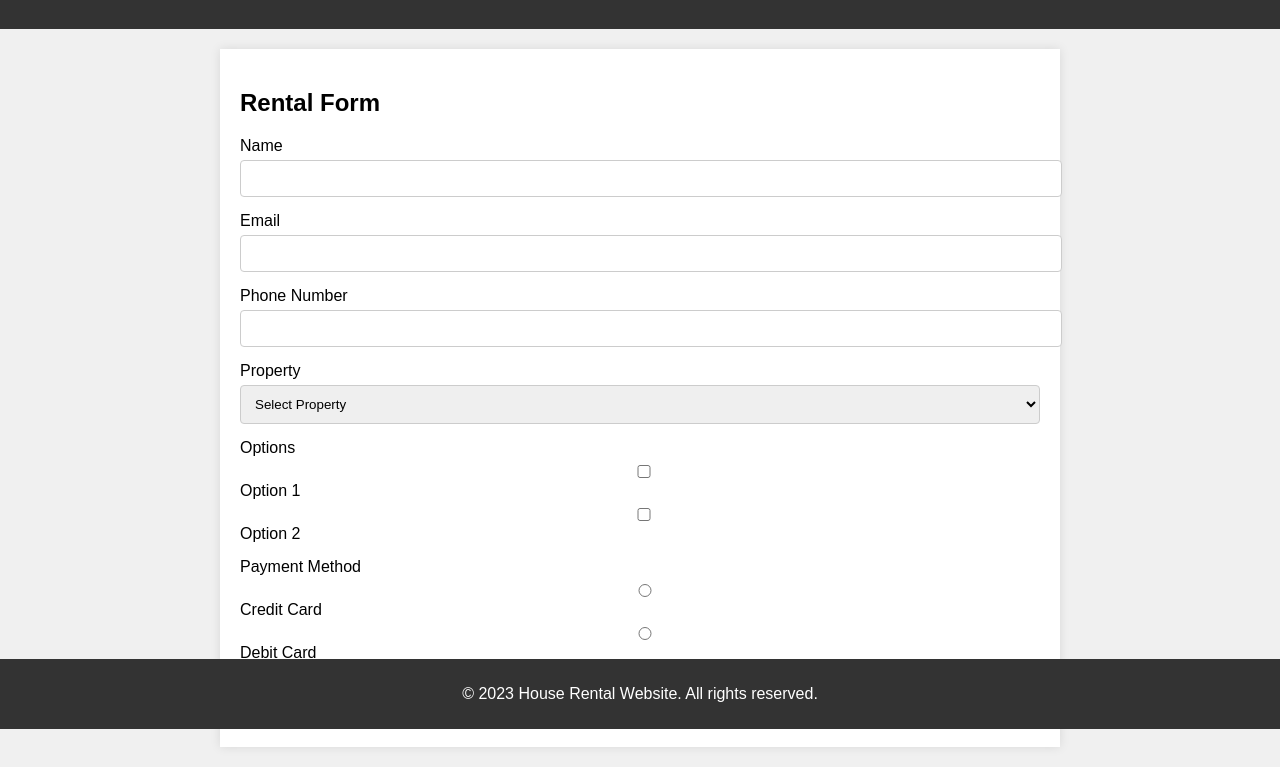
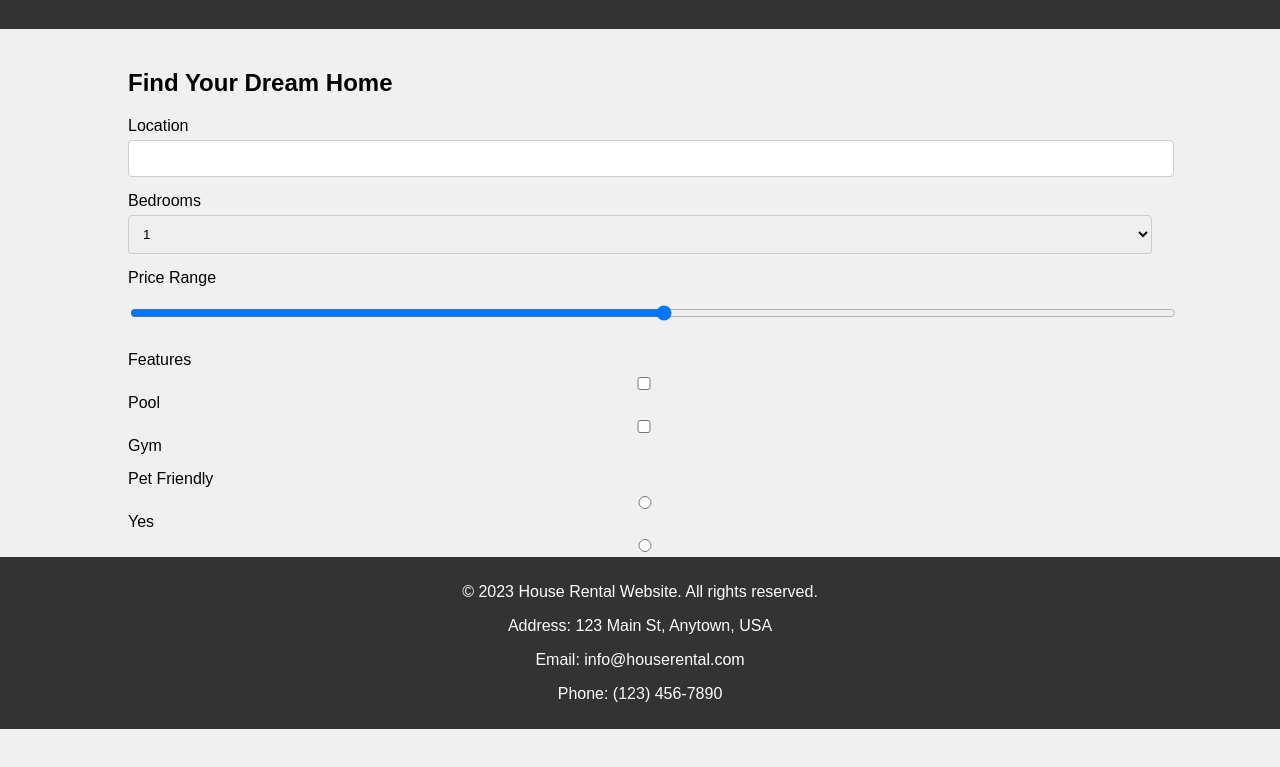
Before and after one commit to srilekhad/phind, a plain HTML site: page index.html in a window 1280 px wide. Shown: the part 71-838 px from the top of the page. After the commit the page ends 800 px from the top, so only its background shows below. Drawn offline with Linux system fonts and the light colour scheme.

Commit message:
Update index.html

```diff
--- a/index.html
+++ b/index.html
@@ -17,21 +17,19 @@
             padding: 10px 0;
             text-align: center;
         }
-        footer {
+        .container {
+            width: 80%;
+            margin: 0 auto;
+            padding: 20px;
+        }
+        .footer {
             background-color: #333;
             color: white;
+            text-align: center;
             padding: 10px 0;
-            text-align: center;
             position: fixed;
             bottom: 0;
             width: 100%;
-        }
-        .container {
-            margin: 20px auto;
-            max-width: 800px;
-            padding: 20px;
-            background-color: white;
-            box-shadow: 0 0 10px rgba(0,0,0,0.1);
         }
         .form-group {
             margin-bottom: 15px;
@@ -47,9 +45,9 @@
             border-radius: 4px;
         }
         .form-group button {
-            padding: 10px 20px;
             background-color: #333;
             color: white;
+            padding: 10px 20px;
             border: none;
             border-radius: 4px;
             cursor: pointer;
@@ -65,64 +63,64 @@
     </header>
 
     <div class="container">
-        <h2>Rental Form</h2>
+        <h2>Find Your Dream Home</h2>
         <form id="rentalForm">
             <div class="form-group">
-                <label for="name">Name</label>
-                <input type="text" id="name" name="name" required>
+                <label for="location">Location</label>
+                <input type="text" id="location" name="location" required>
             </div>
             <div class="form-group">
-                <label for="email">Email</label>
-                <input type="email" id="email" name="email" required>
-            </div>
-            <div class="form-group">
-                <label for="phone">Phone Number</label>
-                <input type="tel" id="phone" name="phone" required>
-            </div>
-            <div class="form-group">
-                <label for="property">Property</label>
-                <select id="property" name="property" required>
-                    <option value="">Select Property</option>
-                    <option value="house1">House 1</option>
-                    <option value="house2">House 2</option>
+                <label for="bedrooms">Bedrooms</label>
+                <select id="bedrooms" name="bedrooms">
+                    <option value="1">1</option>
+                    <option value="2">2</option>
+                    <option value="3">3</option>
+                    <option value="4">4</option>
                 </select>
             </div>
             <div class="form-group">
-                <label>Options</label>
+                <label for="priceRange">Price Range</label>
+                <input type="range" id="priceRange" name="priceRange" min="500" max="5000" step="100" required>
+            </div>
+            <div class="form-group">
+                <label>Features</label>
                 <div>
-                    <input type="checkbox" id="option1" name="option1">
-                    <label for="option1">Option 1</label>
+                    <input type="checkbox" id="pool" name="pool">
+                    <label for="pool">Pool</label>
                 </div>
                 <div>
-                    <input type="checkbox" id="option2" name="option2">
-                    <label for="option2">Option 2</label>
+                    <input type="checkbox" id="gym" name="gym">
+                    <label for="gym">Gym</label>
                 </div>
             </div>
             <div class="form-group">
-                <label>Payment Method</label>
+                <label>Pet Friendly</label>
                 <div>
-                    <input type="radio" id="payment1" name="payment" value="credit" required>
-                    <label for="payment1">Credit Card</label>
+                    <input type="radio" id="yes" name="petFriendly" value="yes">
+                    <label for="yes">Yes</label>
                 </div>
                 <div>
-                    <input type="radio" id="payment2" name="payment" value="debit">
-                    <label for="payment2">Debit Card</label>
+                    <input type="radio" id="no" name="petFriendly" value="no">
+                    <label for="no">No</label>
                 </div>
             </div>
             <div class="form-group">
-                <button type="submit">Submit</button>
+                <button type="submit">Search</button>
             </div>
         </form>
     </div>
 
-    <footer>
+    <div class="footer">
         <p>&copy; 2023 House Rental Website. All rights reserved.</p>
-    </footer>
+        <p>Address: 123 Main St, Anytown, USA</p>
+        <p>Email: info@houserental.com</p>
+        <p>Phone: (123) 456-7890</p>
+    </div>
 
     <script>
         document.getElementById('rentalForm').addEventListener('submit', function(event) {
             event.preventDefault();
-            // Add your form submission logic here
+            // Implement form submission logic here
             alert('Form submitted!');
         });
     </script>
```
